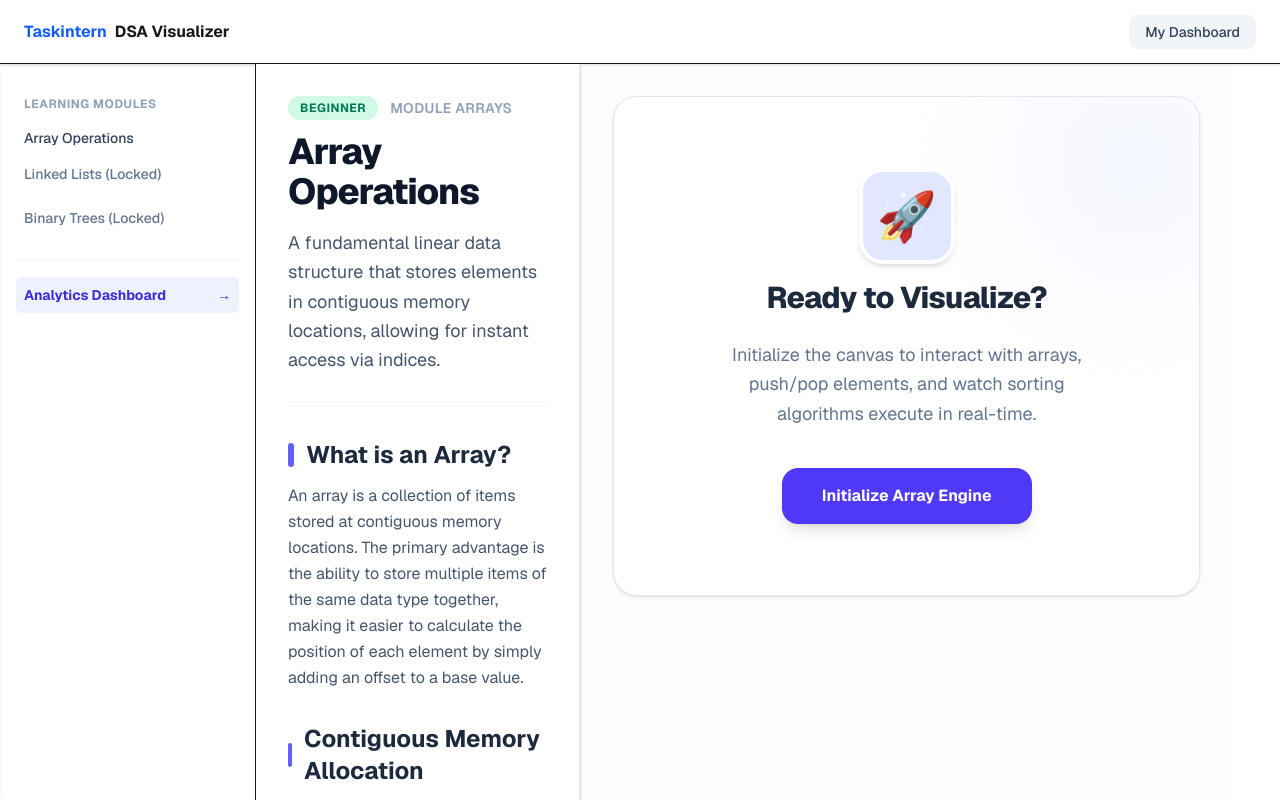
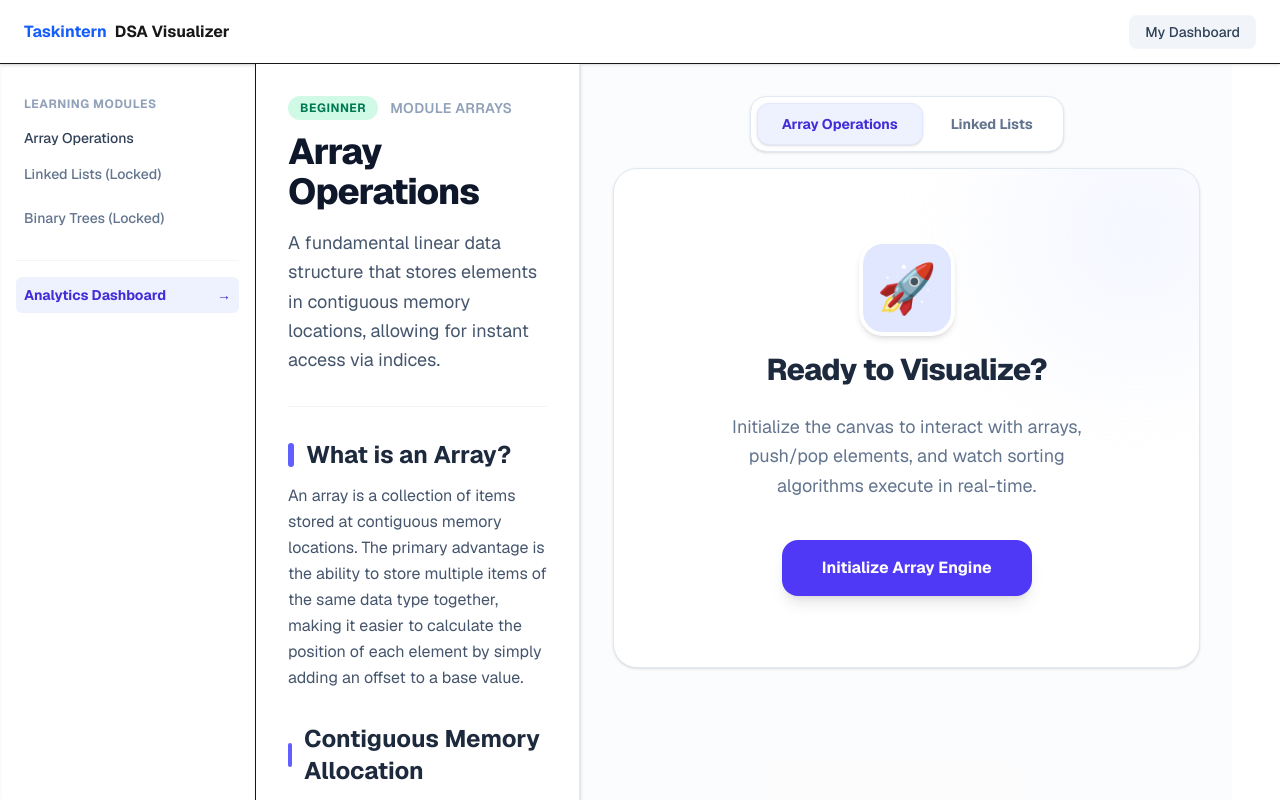
Before and after one commit to SOUSKEAIZEN/taskintern-visualizer, a Next.js app: page / in a window 1280 px wide. Built offline with nearby package versions, Linux system fonts and the light colour scheme; no server answers.

Commit message:
Add linked list module and update interactive quiz; implement dynamic question handling and module selection

```diff
--- a/components/workspace/InteractiveQuiz.tsx
+++ b/components/workspace/InteractiveQuiz.tsx
@@ -1,11 +1,10 @@
 "use client";
 
-import { useState } from "react";
+import { useState, useEffect } from "react";
 import { logger } from "../../lib/logger";
 import { submitQuizScore, updateModuleProgress } from "../../lib/actions/progress";
 
-// In a full production build, these would be fetched from the database or a JSON file.
-// We are using a localized constant to demonstrate the UI and Backend wiring.
+// --- Question Banks ---
 const ARRAY_QUESTIONS = [
   {
     question: "What is the time complexity of accessing an element in an array by its index?",
@@ -24,6 +23,29 @@ const ARRAY_QUESTIONS = [
   }
 ];
 
+const LINKED_LIST_QUESTIONS = [
+  {
+    question: "What is the main advantage of a Linked List over an Array?",
+    options: ["Instant access by index", "Contiguous memory allocation", "Dynamic memory allocation", "Built-in sorting"],
+    correctIndex: 2,
+  },
+  {
+    question: "What does the final node in a Singly Linked List point to?",
+    options: ["The first node (Head)", "A random memory address", "null", "Itself"],
+    correctIndex: 2,
+  },
+  {
+    question: "What is the time complexity of searching for a specific value in a Singly Linked List?",
+    options: ["O(1)", "O(n)", "O(log n)", "O(n^2)"],
+    correctIndex: 1,
+  }
+];
+
+const QUESTIONS_MAP: Record<string, typeof ARRAY_QUESTIONS> = {
+  "arrays": ARRAY_QUESTIONS,
+  "linked-lists": LINKED_LIST_QUESTIONS,
+};
+
 interface InteractiveQuizProps {
   topicId: string;
   userId: string; // Passed down from the user session in a real app
@@ -35,6 +57,17 @@ export default function InteractiveQuiz({ topicId, userId }: InteractiveQuizProp
   const [isFinished, setIsFinished] = useState(false);
   const [isSubmitting, setIsSubmitting] = useState(false);
 
+  const activeQuestions = QUESTIONS_MAP[topicId] || ARRAY_QUESTIONS;
+
+  // Reset the quiz state if the user switches modules
+  useEffect(() => {
+    setCurrentQuestion(0);
+    setScore(0);
+    setIsFinished(false);
+    setIsSubmitting(false);
+    logger.info(`Quiz State: Reset quiz engine for new module -> ${topicId}`);
+  }, [topicId]);
+
   const handleAnswerClick = (selectedIndex: number, isCorrect: boolean) => {
     logger.info(`Quiz Interaction: User selected option ${selectedIndex} on question ${currentQuestion}. Correct: ${isCorrect}`);
 
@@ -43,10 +76,10 @@ export default function InteractiveQuiz({ topicId, userId }: InteractiveQuizProp
     }
 
     const nextQuestion = currentQuestion + 1;
-    if (nextQuestion < ARRAY_QUESTIONS.length) {
+    if (nextQuestion < activeQuestions.length) {
       setCurrentQuestion(nextQuestion);
     } else {
-      logger.info(`Quiz State: User finished the quiz. Final local score: ${score + (isCorrect ? 1 : 0)}/${ARRAY_QUESTIONS.length}`);
+      logger.info(`Quiz State: User finished the quiz. Final local score: ${score + (isCorrect ? 1 : 0)}/${activeQuestions.length}`);
       setIsFinished(true);
     }
   };
@@ -57,7 +90,7 @@ export default function InteractiveQuiz({ topicId, userId }: InteractiveQuizProp
 
     try {
       // 1. Save the numerical quiz score
-      const scoreResult = await submitQuizScore(userId, topicId, score, ARRAY_QUESTIONS.length);
+      const scoreResult = await submitQuizScore(userId, topicId, score, activeQuestions.length);
       if (!scoreResult.success) throw new Error(scoreResult.error);
 
       // 2. Mark the overall module as completed
@@ -79,7 +112,7 @@ export default function InteractiveQuiz({ topicId, userId }: InteractiveQuizProp
       <div className="w-full max-w-2xl mx-auto bg-white p-8 rounded-2xl shadow-sm border border-slate-200 text-center animate-in zoom-in-95 duration-500">
         <h2 className="text-3xl font-extrabold text-slate-800 mb-4">Module Complete!</h2>
         <div className="text-6xl font-black text-indigo-600 mb-6">
-          {score} / {ARRAY_QUESTIONS.length}
+          {score} / {activeQuestions.length}
         </div>
         <p className="text-slate-500 mb-8">You have successfully completed the {topicId} quiz.</p>
 
@@ -94,16 +127,18 @@ export default function InteractiveQuiz({ topicId, userId }: InteractiveQuizProp
     );
   }
 
-  const activeQ = ARRAY_QUESTIONS[currentQuestion];
+  const activeQ = activeQuestions[currentQuestion];
 
   return (
     <div className="w-full max-w-2xl mx-auto bg-white p-8 rounded-2xl shadow-sm border border-slate-200">
       <div className="flex justify-between items-center mb-8">
         <h3 className="text-xl font-bold text-slate-800 flex items-center gap-2">
-          <span className="bg-indigo-100 text-indigo-700 px-3 py-1 rounded-lg text-sm">Knowledge Check</span>
+          <span className="bg-indigo-100 text-indigo-700 px-3 py-1 rounded-lg text-sm uppercase tracking-wider font-bold">
+            {topicId.replace("-", " ")} Knowledge Check
+          </span>
         </h3>
         <span className="text-sm font-semibold text-slate-400">
-          Question {currentQuestion + 1} of {ARRAY_QUESTIONS.length}
+          Question {currentQuestion + 1} of {activeQuestions.length}
         </span>
       </div>
 
--- a/content/modules/linkedlists.json
+++ b/content/modules/linkedlists.json
@@ -0,0 +1,30 @@
+{
+  "moduleId": "linked-lists",
+  "title": "Linked Lists",
+  "difficulty": "Intermediate",
+  "description": "A linear data structure where elements are not stored at contiguous memory locations. Instead, elements (nodes) are linked using pointers.",
+  "sections": [
+    {
+      "id": "concept",
+      "title": "Nodes and Pointers",
+      "content": "Unlike an array, a linked list does not provide instant access by index. Each element is an independent object called a 'Node'. A Node contains two pieces of information: the actual data, and a 'Pointer' (a reference or memory address) to the next Node in the sequence. The list ends when a pointer points to 'null'."
+    },
+    {
+      "id": "memory",
+      "title": "Dynamic Memory Allocation",
+      "content": "Because nodes are linked by pointers, they can be scattered anywhere in the computer's memory. This means a Linked List can easily grow or shrink in size during execution without needing to pre-allocate massive blocks of memory, making insertions and deletions highly efficient."
+    },
+    {
+      "id": "use_case",
+      "title": "Real-World Application",
+      "content": "Linked Lists are heavily used in operating systems and software architecture. Common examples include implementing 'Undo/Redo' functionality in text editors, managing browser history (Previous/Next pages), and building foundational structures like Stacks and Queues."
+    }
+  ],
+  "complexities": {
+    "access": { "best": "O(1)", "average": "O(n)", "worst": "O(n)" },
+    "search": { "best": "O(1)", "average": "O(n)", "worst": "O(n)" },
+    "insertion": { "best": "O(1)", "average": "O(n)", "worst": "O(n)" },
+    "deletion": { "best": "O(1)", "average": "O(n)", "worst": "O(n)" },
+    "space": "O(n)"
+  }
+}
--- a/src/app/page.tsx
+++ b/src/app/page.tsx
@@ -3,57 +3,96 @@
 import { useState } from "react";
 import { logger } from "../../lib/logger";
 import ArrayCanvas from "../../components/visualization/ArrayCanvas";
+import LinkedListCanvas from "../../components/visualization/LinkedListCanvas";
 import TheoryPanel from "../../components/workspace/TheoryPanel";
 import InteractiveQuiz from "../../components/workspace/InteractiveQuiz";
 
+type ModuleType = "arrays" | "linked-lists";
+
 export default function Home() {
+  const [activeModule, setActiveModule] = useState<ModuleType>("arrays");
   const [isVisualizing, setIsVisualizing] = useState(false);
 
+  const handleModuleChange = (module: ModuleType) => {
+    if (module === activeModule) return;
+
+    logger.info(`UI State Change: Switching active module to ${module.toUpperCase()}`);
+    setActiveModule(module);
+    setIsVisualizing(false); // Reset the canvas state when switching modules
+  };
+
   const handleStartVisualization = () => {
-    // Client-side log to track when the full interactive canvas is mounted
-    logger.info("State Change: User mounted the interactive ArrayCanvas.");
+    logger.info(`State Change: User mounted the interactive ${activeModule} Canvas.`);
     setIsVisualizing(true);
   };
 
   return (
     <div className="flex flex-col lg:flex-row h-[calc(100vh-4rem)] w-full overflow-hidden -m-6">
 
-      {/* Left Pane: Educational Theory Content */}
+      {/* Left Pane: Educational Theory Content (Dynamically driven by active module) */}
       <div className="w-full lg:w-1/3 h-full overflow-y-auto bg-white border-r border-slate-200 z-10 shadow-sm relative">
-        <TheoryPanel topicId="arrays" />
+        <TheoryPanel topicId={activeModule} />
       </div>
 
       {/* Right Pane: Interactive Workspace & Assessment */}
-      <div className="w-full lg:w-2/3 h-full overflow-y-auto p-8 bg-slate-50/50 space-y-12 pb-24 relative custom-scrollbar">
+      <div className="w-full lg:w-2/3 h-full overflow-y-auto p-8 bg-slate-50/50 space-y-8 pb-24 relative custom-scrollbar">
+
+        {/* Module Selector (Segmented Control) */}
+        <div className="w-full max-w-4xl mx-auto flex justify-center mb-4">
+          <div className="bg-white border border-slate-200 p-1.5 rounded-2xl shadow-sm flex space-x-1">
+            <button
+              onClick={() => handleModuleChange("arrays")}
+              className={`px-6 py-2.5 rounded-xl font-bold text-sm transition-all duration-300 ${
+                activeModule === "arrays"
+                  ? "bg-indigo-50 text-indigo-700 shadow-sm border border-indigo-100"
+                  : "text-slate-500 hover:text-slate-700 hover:bg-slate-50"
+              }`}
+            >
+              Array Operations
+            </button>
+            <button
+              onClick={() => handleModuleChange("linked-lists")}
+              className={`px-6 py-2.5 rounded-xl font-bold text-sm transition-all duration-300 ${
+                activeModule === "linked-lists"
+                  ? "bg-indigo-50 text-indigo-700 shadow-sm border border-indigo-100"
+                  : "text-slate-500 hover:text-slate-700 hover:bg-slate-50"
+              }`}
+            >
+              Linked Lists
+            </button>
+          </div>
+        </div>
 
         <div className="w-full max-w-4xl mx-auto">
           {/* Main Visualization Area */}
-          <div className="bg-white border border-slate-200 rounded-3xl shadow-sm p-8 flex flex-col items-center justify-center min-h-[500px] relative overflow-hidden">
+          <div className="bg-white border border-slate-200 rounded-3xl shadow-sm p-8 flex flex-col items-center justify-center min-h-[500px] relative overflow-hidden transition-all duration-500">
 
             {/* Background Accent Graphic */}
             <div className="absolute top-0 right-0 -mr-16 -mt-16 w-64 h-64 bg-indigo-50 rounded-full blur-3xl opacity-60 pointer-events-none"></div>
 
             {!isVisualizing ? (
               <div className="text-center space-y-6 animate-in fade-in zoom-in-95 duration-500 z-10">
-                <div className="w-24 h-24 bg-indigo-100 rounded-3xl flex items-center justify-center mx-auto mb-4 border-4 border-white shadow-md">
-                  <span className="text-5xl">🚀</span>
+                <div className="w-24 h-24 bg-indigo-100 rounded-3xl flex items-center justify-center mx-auto mb-4 border-4 border-white shadow-md transition-all">
+                  <span className="text-5xl">{activeModule === "arrays" ? "🚀" : "🔗"}</span>
                 </div>
                 <h2 className="text-3xl font-extrabold text-slate-800 tracking-tight">Ready to Visualize?</h2>
                 <p className="text-slate-500 max-w-sm mx-auto text-lg leading-relaxed">
-                  Initialize the canvas to interact with arrays, push/pop elements, and watch sorting algorithms execute in real-time.
+                  {activeModule === "arrays"
+                    ? "Initialize the canvas to interact with arrays, push/pop elements, and watch sorting algorithms execute in real-time."
+                    : "Initialize the canvas to interact with nodes, reassign memory pointers, and traverse the linked list dynamically."}
                 </p>
                 <button
                   onClick={handleStartVisualization}
                   className="mt-4 px-10 py-4 bg-indigo-600 text-white font-bold rounded-2xl shadow-lg hover:bg-indigo-700 hover:shadow-indigo-200 transition-all active:scale-95"
                 >
-                  Initialize Array Engine
+                  Initialize {activeModule === "arrays" ? "Array" : "Linked List"} Engine
                 </button>
               </div>
             ) : (
               <div className="flex flex-col items-center w-full animate-in fade-in duration-500 z-10">
 
-                {/* The imported Visualization Engine */}
-                <ArrayCanvas />
+                {/* Dynamically render the correct visualization engine */}
+                {activeModule === "arrays" ? <ArrayCanvas /> : <LinkedListCanvas />}
 
                 <p className="text-sm text-emerald-600 font-bold bg-emerald-50 px-5 py-2.5 rounded-full border border-emerald-200 mt-10 shadow-sm flex items-center gap-2">
                   <span className="w-2 h-2 rounded-full bg-emerald-500 animate-pulse"></span>
@@ -64,7 +103,7 @@ export default function Home() {
           </div>
         </div>
 
-        {/* Assessment Section (Only appears after they start interacting) */}
+        {/* Assessment Section (Dynamically tracks the active module) */}
         {isVisualizing && (
           <div className="w-full max-w-4xl mx-auto animate-in fade-in slide-in-from-bottom-8 duration-700">
             <div className="flex items-center justify-center mb-12">
@@ -75,9 +114,9 @@ export default function Home() {
               <div className="w-full h-px bg-slate-200"></div>
             </div>
 
-            {/* The imported Quiz Engine wired to Prisma */}
+            {/* The imported Quiz Engine wired to Prisma and the active module */}
             <InteractiveQuiz
-              topicId="arrays"
+              topicId={activeModule}
               userId="placeholder-student-id-123"
             />
           </div>
```
